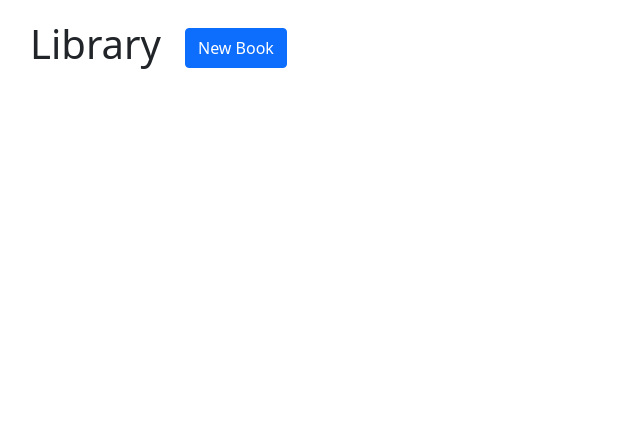
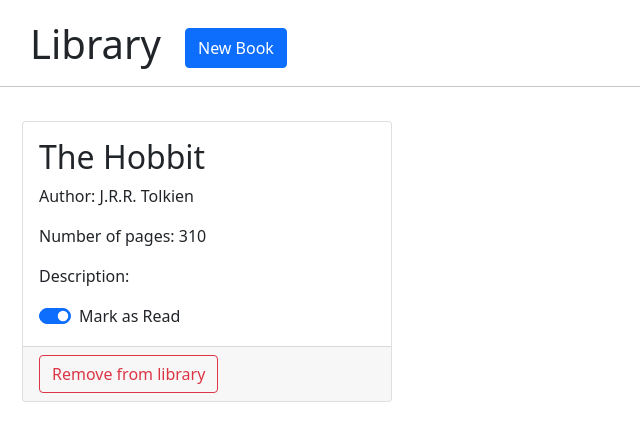
Before and after one commit to jonathanlu31/JS_projects, a plain HTML site: page library_TOP/index.html in a window 1280 px wide. Shown: the whole page, without its empty margins (0-640 px from the left). Drawn offline with nearby package versions, Linux system fonts and the light colour scheme.

Commit message:
Added toggle switch for book read status and an initial book

```diff
--- a/library_TOP/index.html
+++ b/library_TOP/index.html
@@ -12,7 +12,6 @@
     <header>
         <h1 title='shhh'>Library</h1>
         <button type='button' class="btn btn-primary" id='add-btn' data-bs-toggle='modal' data-bs-target="#bookModal">New Book</button>
-
         <div class="modal fade" id="bookModal" tabindex="-1" aria-labelledby="newBookModalLabel" aria-hidden="true">
             <div class="modal-dialog modal-dialog-centered">
               <div class="modal-content">
@@ -50,6 +49,7 @@
             </div>
           </div>
     </header>
+    <hr>
     <section id="cards">
         <div class="container-fluid flex-container">
         </div>
--- a/library_TOP/script.js
+++ b/library_TOP/script.js
@@ -6,9 +6,12 @@ const cardTemplate = `
         <p class='card-text'></p>
         <p class='card-text'></p>
         <p class='card-text'></p> <!-- overflow for description -->
+        <div class="form-check form-switch">
+            <input class="form-check-input" type="checkbox" id="markRead">
+            <label class="form-check-label" for="markRead">Mark as Read</label>
+        </div>
     </div>
     <div class="card-footer">
-        <button class="btn btn-outline-success">Mark as Read</button>
         <button class="btn btn-outline-danger" id='remove-button'>Remove from library</button>
     </div>
 </div>`
@@ -16,6 +19,7 @@ const cardTemplate = `
 const bookForm = document.forms[0];
 const submitButton = document.querySelector('#modal-submit');
 submitButton.addEventListener('click', bookInput);
+initialLibrary();
 
 function Book(title, author, pages, read) {
     this.title = title;
@@ -58,6 +62,7 @@ function createBookCard(book) {
     textItems[1].textContent = `Number of pages: ${book.pages}`;
     textItems[2].textContent = `Description: ${book.description}`;
 
+    initializeReadToggle(card, book);
     card.querySelector('#remove-button').addEventListener('click', removeBook);
 }
 
@@ -66,6 +71,22 @@ function removeBook(event) {
     myLibrary.splice(+closeCard.dataset.bookNum, 1);
     closeCard.remove();
 }
+
+function initializeReadToggle(bookCard, book) {
+    let toggle = bookCard.querySelector('#markRead');
+    if (book.read) {
+        toggle.checked = true;
+    }
+    toggle.addEventListener('click', () => {
+        book.read = !book.read;
+    })
+}
+
+function initialLibrary() {
+    let firstBook = new Book('The Hobbit', 'J.R.R. Tolkien', 310, true);
+    addBookToLibrary(firstBook);
+    createBookCard(firstBook);
+}
 /*
 Extra functionality:
 Let user move book cards around
--- a/library_TOP/style.css
+++ b/library_TOP/style.css
@@ -1,6 +1,6 @@
 header {
     display: flex;
-    padding: 20px 30px;
+    padding: 20px 30px 10px;
     align-items: center;
 }
 
@@ -20,7 +20,6 @@ header {
     margin: 10px;
 }
 
-/* .card-footer {
-    display: flex;
-    justify-content: space-around;
-} */
+hr {
+    margin: 0 0 1.5rem 0;
+}
```
